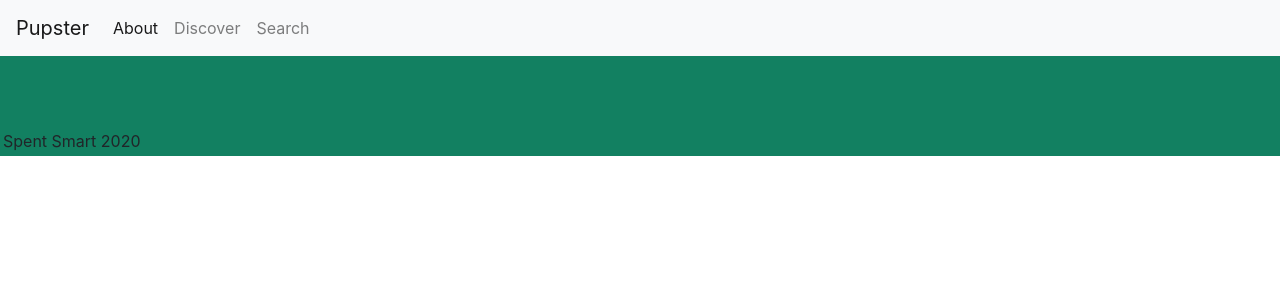
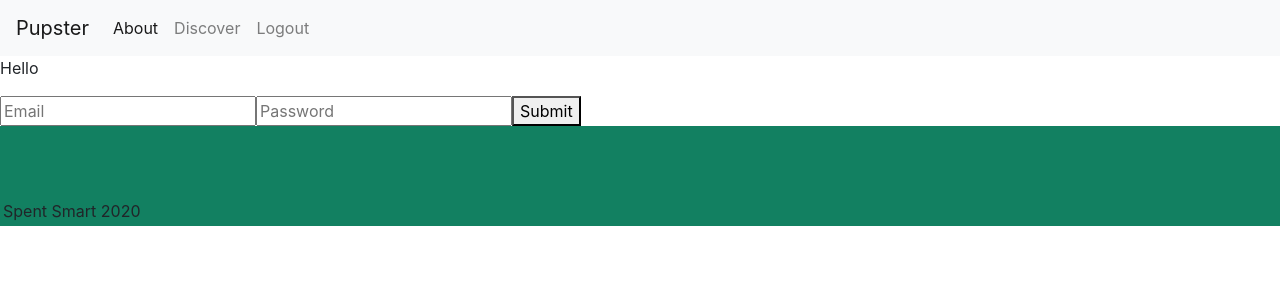
Before and after one commit to jeorgedonato/spent-smart, a React (Create React App) app in the folder client/: page / in a window 1280 px wide. Shown: the top 300 px of the page. Built offline with nearby package versions, Linux system fonts and the light colour scheme; no server answers.

Commit message:
modified login changed it to functional component

```diff
--- a/client/package.json
+++ b/client/package.json
@@ -2,7 +2,7 @@
   "name": "client",
   "version": "0.1.0",
   "private": true,
-  "proxy": "http://localhost:3001",
+  "proxy": "http://localhost:3002",
   "dependencies": {
     "@testing-library/jest-dom": "^5.11.4",
     "@testing-library/react": "^11.1.0",
--- a/client/src/App.js
+++ b/client/src/App.js
@@ -1,16 +1,33 @@
+import React, {useEffect} from 'react';
+import {loadUser} from './actions/auth';
 import {Switch, Route} from "react-router-dom";
 import Navbar from "./components/Navbar";
 import Footer from "./components/Footer";
+import LoginPage from "./pages/LoginPage";
+import store from './store';
+import setAuthToken from './utils/setAuthToken';
+import { Provider } from 'react-redux';
 // import Index from "./pages/Index";
 
+if (localStorage.token) {
+  setAuthToken(localStorage.token);
+}
+
 function App() {
+  useEffect(() => {
+    store.dispatch(loadUser());
+  }, []);
+
   return (
     <>
-    <Navbar></Navbar>
-    <Switch>
-      <Route path = "/" exact></Route>
-    </Switch>
-    <Footer></Footer>
+    <Provider store={store}>
+      <Navbar></Navbar>
+      <LoginPage />
+      <Switch>
+        <Route path = "/" exact></Route>
+      </Switch>
+      <Footer></Footer>
+    </Provider>
     </>
   );
 }
--- a/client/src/actions/auth.js
+++ b/client/src/actions/auth.js
@@ -76,7 +76,7 @@ export const login = (email, password) => async dispatch => {
       'Content-Type': 'application/json'
     }
   };
-
+  // console.log("login")
   const body = JSON.stringify({ email, password });
 
   try {
--- a/client/src/components/Navbar/index.js
+++ b/client/src/components/Navbar/index.js
@@ -1,9 +1,12 @@
 import React from "react";
 import { Link } from "react-router-dom";
 import "./style.css";
+import PropTypes from 'prop-types';
+import { connect } from 'react-redux';
+import {logout} from '../../actions/auth';
 
 // Depending on the current path, this component sets the "active" class on the appropriate navigation link item
-function Navbar() {
+function Navbar({ auth: { isAuthenticated, loading }, logout }) {
   return (
     <nav className="navbar navbar-expand-lg navbar-light bg-light">
       <Link className="navbar-brand" to="/">
@@ -32,12 +35,14 @@ function Navbar() {
             </Link>
           </li>
           <li className="nav-item">
-            <Link
-              to="/search"
+            <a
+              onClick={logout}
+              href='#!'
+              // to="/search"
               className={window.location.pathname === "/search" ? "nav-link active" : "nav-link"}
             >
-              Search
-            </Link>
+              Logout
+            </a>
           </li>
         </ul>
       </div>
@@ -45,4 +50,16 @@ function Navbar() {
   );
 }
 
-export default Navbar;
+Navbar.propTypes = {
+  logout: PropTypes.func.isRequired,
+  auth: PropTypes.object.isRequired
+};
+
+const mapStateToProps = state => ({
+  auth: state.auth
+});
+
+export default connect(
+  mapStateToProps,
+  { logout }
+)(Navbar);
--- a/client/src/pages/LoginPage.js
+++ b/client/src/pages/LoginPage.js
@@ -1,15 +1,18 @@
-import React, { Components } from "react";
-import "./style.css";
+import React, { useState } from "react";
+import {login} from '../actions/auth';
+import { Link, Redirect } from 'react-router-dom';
+import { connect } from 'react-redux';
+import PropTypes from 'prop-types';
+// import "./style.css";
 
-class LoginPage extends Components {
+const LoginPage = ({login , isAuthenticated}) => {
   // Setting the component's initial state
-  state = {
-    firstName: "",
-    lastName: "",
+  const [loginCred,setLoginCred] = useState({
+    email: "",
     password: ""
-  };
+  })
 
-  handleInputChange = event => {
+  const handleInputChange = event => {
     // Getting the value and name of the input which triggered the change
     let value = event.target.value;
     const name = event.target.name;
@@ -18,66 +21,58 @@ class LoginPage extends Components {
       value = value.substring(0, 15);
     }
     // Updating the input's state
-    this.setState({
-      [name]: value
-    });
+    setLoginCred({...loginCred,[name] : value})
   };
 
-  handleFormSubmit = event => {
+  const handleFormSubmit = event => {
     // Preventing the default behavior of the form submit (which is to refresh the page)
     event.preventDefault();
-    if (!this.state.firstName || !this.state.lastName) {
-      alert("Fill out your first and last name please!");
-    } else if (this.state.password.length < 6) {
-      alert(
-        `Choose a more secure password ${this.state.firstName} ${this.state
-          .lastName}`
-      );
-    } else {
-      alert(`Hello ${this.state.firstName} ${this.state.lastName}`);
-    }
 
-    this.setState({
-      firstName: "",
-      lastName: "",
-      password: ""
-    });
+      login(loginCred.email, loginCred.password);
+      console.log("login clicked")
   };
 
-  render() {
+    if (isAuthenticated) {
+    return <Redirect to='/dashboard' />;
+  }
     // Notice how each input has a `value`, `name`, and `onChange` prop
     return (
       <div>
         <p>
-          Hello {this.state.firstName} {this.state.lastName}
+          Hello {loginCred.email} {loginCred.password}
         </p>
         <form className="form">
           <input
-            value={this.state.firstName}
-            name="firstName"
-            onChange={this.handleInputChange}
-            type="text"
-            placeholder="First Name"
+            value={loginCred.email}
+            name="email"
+            onChange={handleInputChange}
+            type="email"
+            placeholder="Email"
           />
           <input
-            value={this.state.lastName}
-            name="lastName"
-            onChange={this.handleInputChange}
-            type="text"
-            placeholder="Last Name"
-          />
-          <input
-            value={this.state.password}
+            value={loginCred.password}
             name="password"
-            onChange={this.handleInputChange}
+            onChange={handleInputChange}
             type="password"
             placeholder="Password"
           />
-          <button onClick={this.handleFormSubmit}>Submit</button>
+          <button onClick={handleFormSubmit}>Submit</button>
         </form>
       </div>
     );
-  }
-}
 
-export default LoginPage;
+};
+
+LoginPage.propTypes = {
+  login: PropTypes.func.isRequired,
+  isAuthenticated: PropTypes.bool
+};
+
+const mapStateToProps = state => ({
+  isAuthenticated: state.auth.isAuthenticated
+});
+
+export default connect(
+  mapStateToProps,
+  { login }
+)(LoginPage);
```
